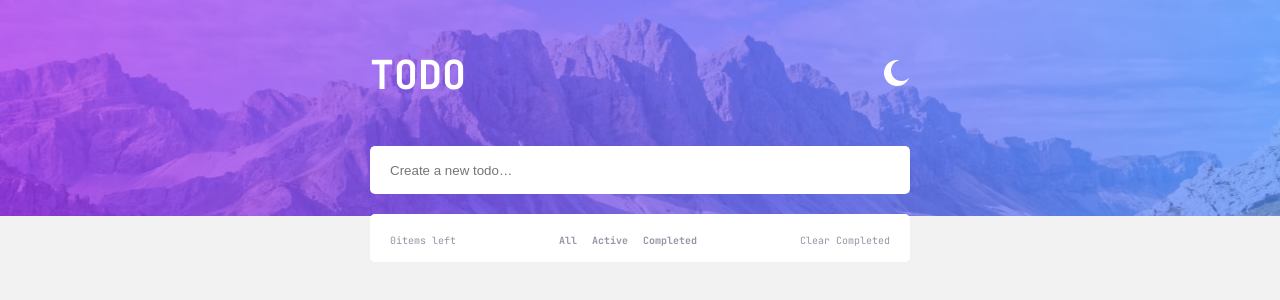
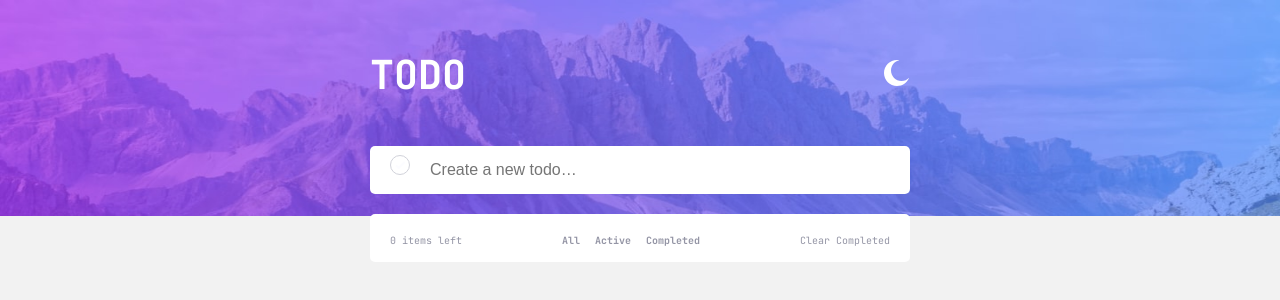
Before and after one commit to schincharauli/Todo-app-React, a React (Vite) app: page / in a window 1280 px wide. Shown: the top 300 px of the page. Built offline with nearby package versions, Linux system fonts and the light colour scheme.

Commit message:
added check function in the input field

```diff
--- a/src/App.css
+++ b/src/App.css
@@ -35,10 +35,14 @@
   width: 327px;
   border-radius: 5px;
   border: none;
+  outline: none;
   padding-left: 20px;
-  margin-top: 45px;
-  margin-bottom: 20px;
+  font-size: 16px;
+  /* margin-top: 45px; */
+  /* margin-bottom: 20px; */
 }
+
+.input >.check-btn
 
 .wrapper.dark input{
   background-color: #25273D;
@@ -149,9 +153,25 @@
   display: none;
 }
 
+.input{
+  display: flex;
+  height: 48px;
+  width: 327px;
+  border-radius: 5px;
+  border: none;
+  margin-top: 45px;
+  margin-bottom: 20px;
+  background-color: white;
+  /* align-items: flex-star */
+}
+
+.input >.check-btn{
+  margin-top: 8px;
+}
+
 @media (min-width: 768px) {
   .header,
-  .todo-input,
+  .input,
   .footer-one,
   .lists{
     width: 540px;
--- a/src/App.jsx
+++ b/src/App.jsx
@@ -38,9 +38,6 @@ function App() {
   }
 
 
-
-
-
   return (
 
     <div className={`App wrapper ${themeClass}`}>
@@ -51,6 +48,7 @@ function App() {
 
 
         </div>
+
         <InputField addTodo={addTodo}/>
         {todos.map((todo, index) => (
           <TodoList  task={todo} key={index}
--- a/src/components/Features.jsx
+++ b/src/components/Features.jsx
@@ -15,7 +15,7 @@ const Features = ({todos}) => {
     <div className="featured-div">
       <div className="footer-one">
 
-        <p>{unCompletedTodos.length}items left</p>
+        <p>{unCompletedTodos.length} items left</p>
 
         <div className="footer-two">
           <p>All</p>
--- a/src/components/TodoList.jsx
+++ b/src/components/TodoList.jsx
@@ -35,6 +35,7 @@ const TodoList = ({ task, toggleComplite, deleteTodo }) => {
             ) : null}
           </div>
         </button>
+
         <li className={"list"}>{task.task}</li>
       </div>
       <div className="remove-icon">
--- a/src/components/inputField.jsx
+++ b/src/components/inputField.jsx
@@ -1,18 +1,52 @@
 import { useState } from "react";
+import TodoList from "./TodoList";
 import Features from "./Features";
 
-const InputField = ({ addTodo }) => {
+const InputField = ({ addTodo, task, toggleComplite}) => {
+  const [check, setCheck] = useState(false);
   const [value, setValue] = useState("");
+
+
+
 
   const handleSubmit = (e) => {
     e.preventDefault();
     addTodo(value);
-    setValue("")
+    setValue("");
   };
 
   return (
-<div>
+    <div className="input">
       <form action="" onSubmit={handleSubmit}>
+      <button className="check-btn ">
+          <div
+            className={`check-icon ${
+              check ? "complited && checked-icon" : ""
+            }`}
+            onClick={() => {
+              setCheck(!check)
+            }}
+          >
+            { true? (
+              <span>
+                <svg
+                  className="checksvg"
+                  xmlns="http://www.w3.org/2000/svg"
+                  width="11"
+                  height="9"
+                >
+                  <path
+                    fill="none"
+                    stroke="#fcfcff"
+                    strokeWidth="2"
+                    d="M1 4.304L3.696 7l6-6"
+                  />
+                </svg>
+              </span>
+            ) : null}
+          </div>
+        </button>
+
         <input
           type="text"
           className="todo-input"
@@ -22,7 +56,6 @@ const InputField = ({ addTodo }) => {
         />
       </form>
     </div>
-
   );
 };
 
```
Lines whose indentation alone changed are shown as unchanged.
